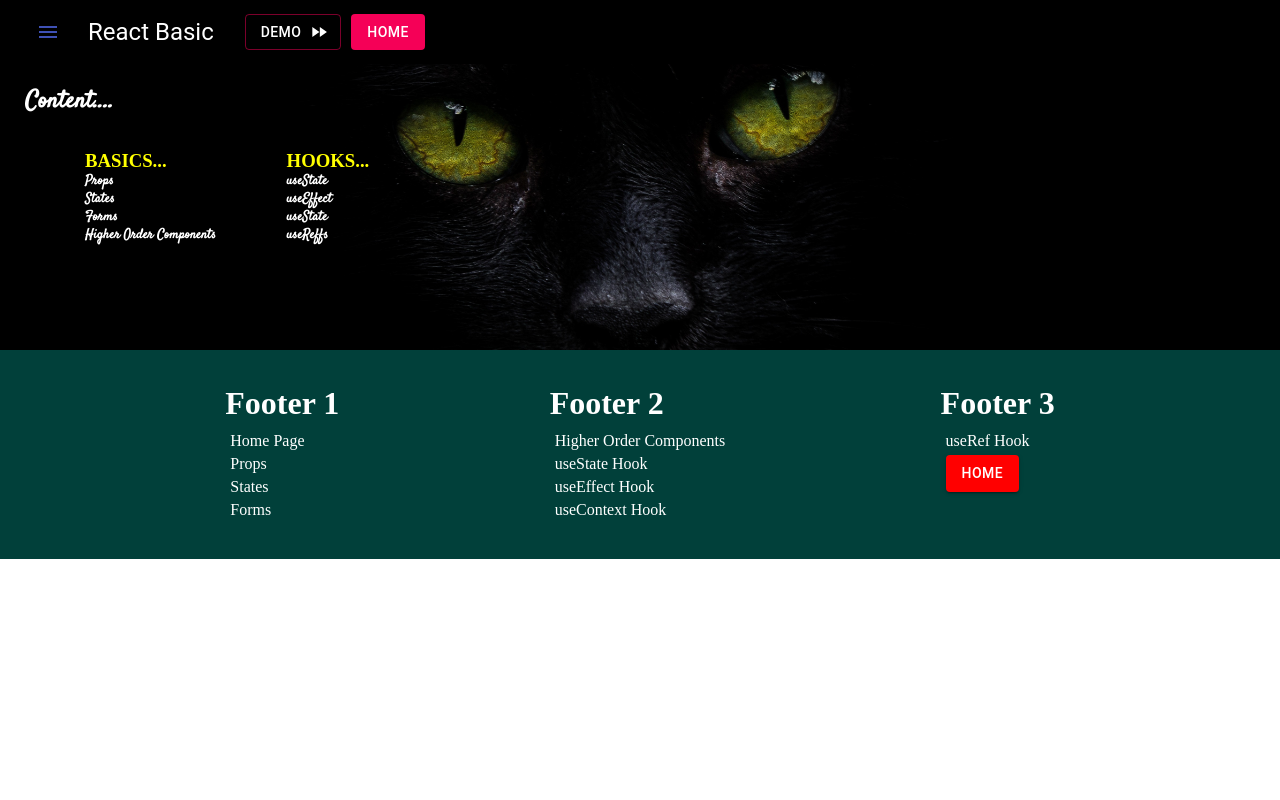
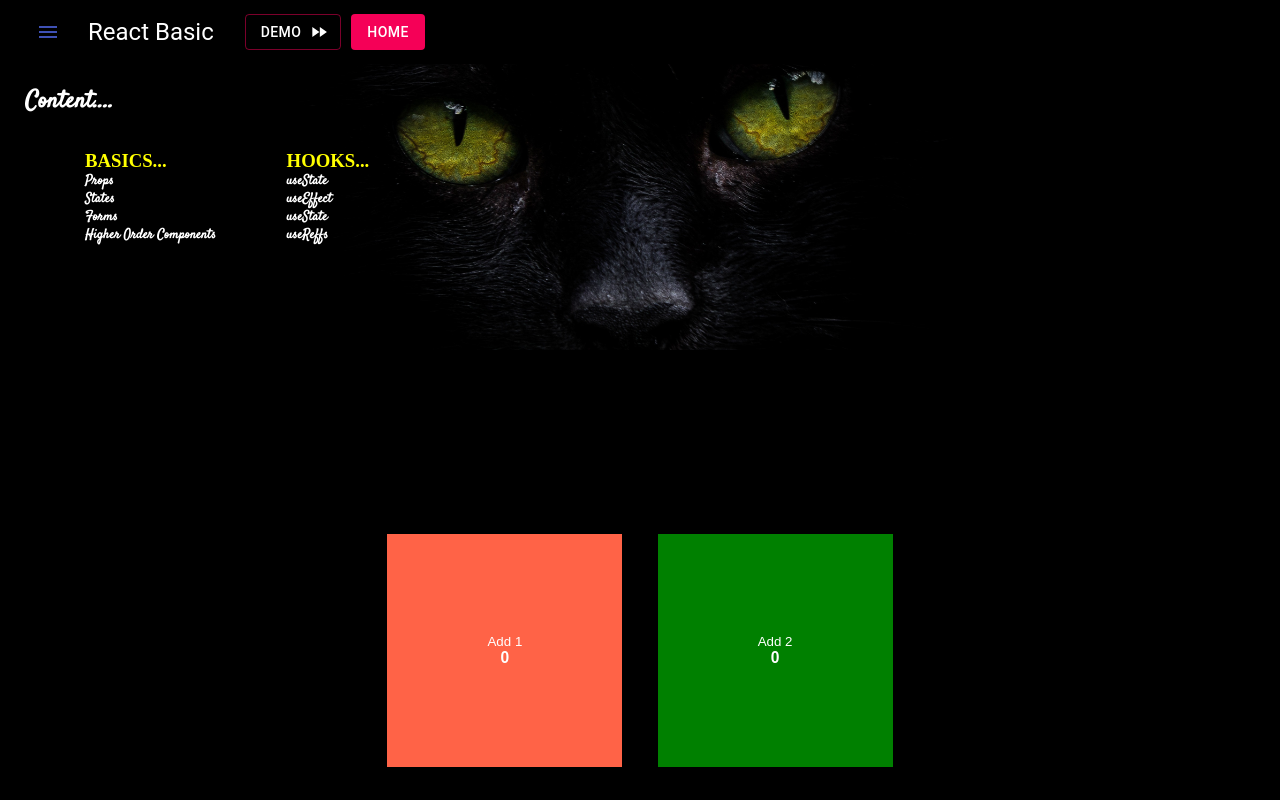
Before and after one commit to Dileepa-Bandara/React-basic, a React (Create React App) app: page /counter in a window 1280 px wide. Shown: the top 800 px of the page. Built offline with nearby package versions, Linux system fonts and the light colour scheme.

Commit message:
completed higher order component

```diff
--- a/src/App.js
+++ b/src/App.js
@@ -11,6 +11,7 @@ import { Route, Switch } from "react-router-dom";
 import PropsCom from "./components/PropsCom.jsx";
 import StateCom from "./components/StateCom.jsx";
 import FormCom from "./components/FormCom.jsx";
+import CounterMain from "./components/CounterMain.jsx";
 
 function App() {
   console.log(data);
@@ -30,6 +31,8 @@ function App() {
             <Route exact path="/props" component={() => PropsCom(data)}></Route>
             <Route exact path="/state" component={StateCom}></Route>
             <Route exact path="/form" component={FormCom}></Route>
+
+            <Route exact path="/counter" component={CounterMain}></Route>
           </Switch>
         </Grid>
         <Grid container>
--- /dev/null
+++ b/src/components/CounterMain.jsx
@@ -0,0 +1,24 @@
+import React from "react";
+import CounterOne from "./CounterOne";
+import CounterTwo from "./CounterTwo";
+
+function CounterMain() {
+  return (
+    <div
+      style={{
+        display: "flex",
+        background: "black",
+        width: "100%",
+        justifyContent: "center",
+        height: "600px",
+        alignContent: "center",
+        alignItems: "center",
+      }}
+    >
+      <CounterOne></CounterOne>
+      <CounterTwo></CounterTwo>
+    </div>
+  );
+}
+
+export default CounterMain;
--- /dev/null
+++ b/src/components/CounterOne.jsx
@@ -0,0 +1,22 @@
+import React from "react";
+import UpdateComponent from "./HigherOrderCom";
+function CounterOne({ func, count }) {
+  return (
+    <div>
+      <button
+        onClick={func}
+        style={{
+          color: "white",
+          padding: "100px",
+          border: "none",
+          background: "tomato",
+          margin: "10px",
+        }}
+      >
+        Add 1 <h3>{count}</h3>
+      </button>
+    </div>
+  );
+}
+
+export default UpdateComponent(CounterOne, 1);
--- /dev/null
+++ b/src/components/CounterTwo.jsx
@@ -0,0 +1,24 @@
+import React from "react";
+import UpdateComponent from "./HigherOrderCom";
+
+function CounterTwo({ func, count }) {
+  return (
+    <div>
+      }}
+      <button
+        onClick={func}
+        style={{
+          color: "white",
+          padding: "100px",
+          border: "none",
+          background: "green",
+          margin: "10px",
+        }}
+      >
+        Add 2 <h3>{count}</h3>
+      </button>
+    </div>
+  );
+}
+
+export default UpdateComponent(CounterTwo, 2);
--- /dev/null
+++ b/src/components/HigherOrderCom.jsx
@@ -0,0 +1,18 @@
+import React, { useState } from "react";
+
+const UpdateComponent = (CounterComponent, addCount) => {
+  function HigherOrderCom() {
+    const [count, setCount] = useState(0);
+    const countFunc = (e) => {
+      setCount((e) => e + addCount);
+    };
+    return (
+      <div>
+        <CounterComponent count={count} func={countFunc}></CounterComponent>
+      </div>
+    );
+  }
+  return HigherOrderCom;
+};
+
+export default UpdateComponent;
--- a/src/components/NavBar.jsx
+++ b/src/components/NavBar.jsx
@@ -119,6 +119,9 @@ function NavBar(props) {
             <Link to="/form" className={classes.link}>
               Forms
             </Link>
+            <Link to="/counter" className={classes.link}>
+              Counter
+            </Link>
           </CardContent>
         </Card>
       </Drawer>
```
